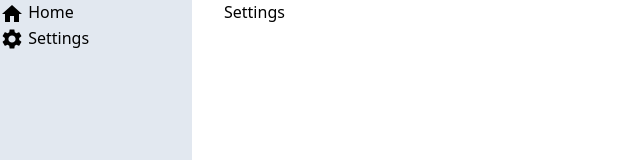
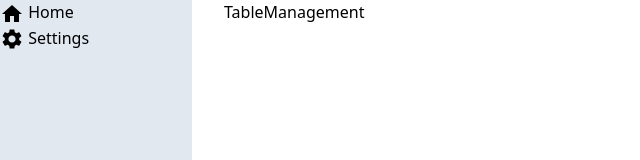
Before and after one commit to jeongjj29/restaurant-pos, a React (Create React App) app in the folder client/: page /settings/tables in a window 1280 px wide. Shown: the top 160 px of the page, without its empty margins (0-640 px from the left). Built offline with nearby package versions, Linux system fonts and the light colour scheme.

Commit message:
feat: add outlet to settings page

```diff
--- a/client/src/pages/SettingsPage/Settings.js
+++ b/client/src/pages/SettingsPage/Settings.js
@@ -1,7 +1,12 @@
 import React from "react";
+import { Outlet } from "react-router-dom";
 
 function Settings() {
-  return <div>Settings</div>;
+  return (
+    <>
+      <Outlet />
+    </>
+  );
 }
 
 export default Settings;
```
